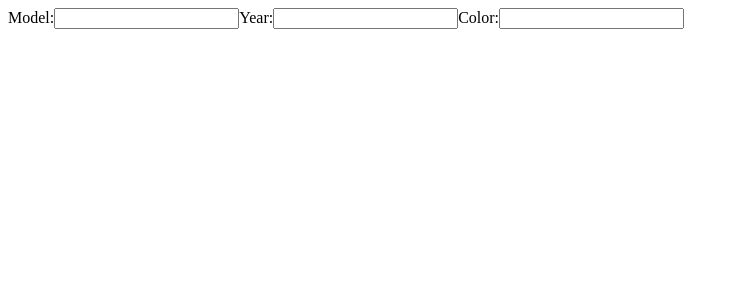
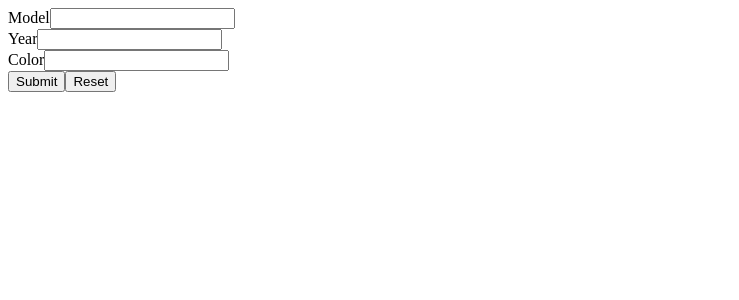
Before and after one commit to danycnc/repo-react-exercises, a React (Create React App) app in the folder react-exercises/: page / in a window 1280 px wide. Shown: the top 300 px of the page, without its empty margins (0-739 px from the left). Built offline with nearby package versions, Linux system fonts and the light colour scheme.

Commit message:
svolto useRef - 02

```diff
--- a/react-exercises/src/CarDetails.js
+++ b/react-exercises/src/CarDetails.js
@@ -1,49 +1,38 @@
-import { useEffect, useRef, useState } from 'react';
+import React, { createRef, useState } from 'react';
 
-const CarDetails = ({ initialData }) => {
+const UncontrolledLogin = (initialData) => {
+  const _formRef = createRef();
+
+  // non so come passare i valori di "data" agli input :(
+
   const [data, setData] = useState(initialData);
-  const [model, setModel] = useState(initialData.model);
-  const [year, setYear] = useState(initialData.year);
-  const [color, setColor] = useState(initialData.color);
 
-  const inputRef = useRef(initialData);
+  const submitForm = (event) => {
+    event.preventDefault();
+    const model = event.target.elements.model.value;
+    const year = event.target.elements.year.value;
+    const color = event.target.elements.color.value;
 
-  console.log(inputRef);
-
-  useEffect(() => {
-    setModel(inputRef.current.elements.model.value);
-    console.log(model);
-  }, []);
-
-  //   console.log(inputRef);
-
-  //   const handleChange = (event) => {
-  //     const { name, value } = event.target;
-
-  // setData((data) => {
-  //   return {
-  //     ...data,
-  //     [name]: value,
-  //   };
-  // });
-  //   };
+    return console.log(model, year, color);
+  };
 
   return (
-    <form ref={inputRef}>
-      <label>
-        Model:
-        <input name='model'></input>
-      </label>
-      <label>
-        Year:
-        <input name='year'></input>
-      </label>
-      <label>
-        Color:
-        <input name='color'></input>
-      </label>
-    </form>
+    <div>
+      <form ref={_formRef} onSubmit={submitForm}>
+        Model
+        <input name='model' />
+        <br />
+        Year
+        <input name='year' />
+        <br />
+        Color
+        <input name='color' />
+        <br />
+        <button>Submit</button>
+        <button type='reset'>Reset</button>
+      </form>
+    </div>
   );
 };
 
-export default CarDetails;
+export default UncontrolledLogin;
```
